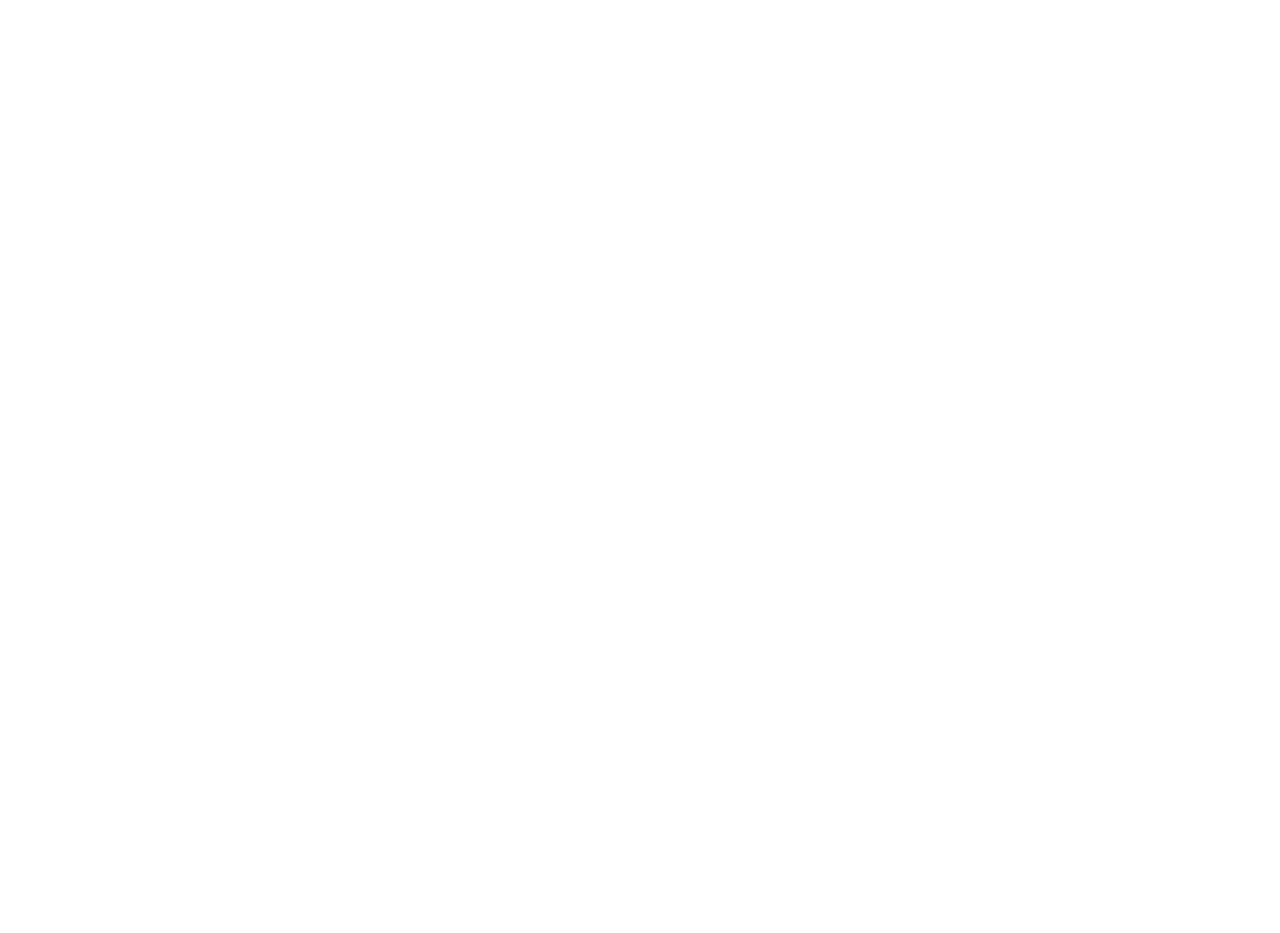
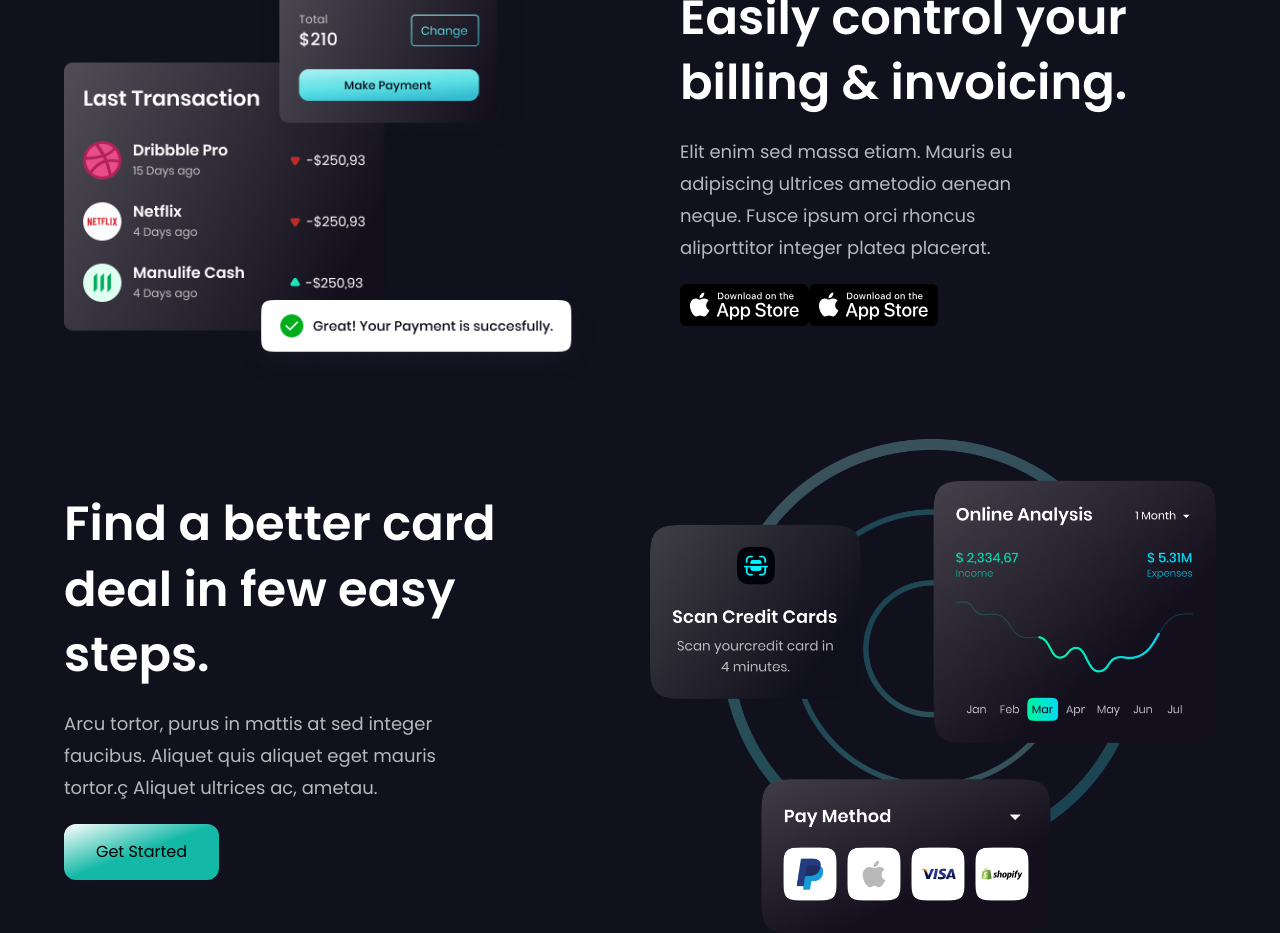
Before and after one commit to professor-12/Hoobank, a React (Vite) app: page / in a window 1280 px wide. Shown: the part 1720-2653 px from the top of the page. Before the commit the page ends 1584 px from the top, so only its background shows below. Built offline with nearby package versions, Linux system fonts and the light colour scheme.

Commit message:
Create Billing Component

```diff
--- /dev/null
+++ b/src/components/Billing.tsx
@@ -0,0 +1,49 @@
+const Billing = () => {
+    return (
+        <section className="">
+            <div className="lg:grid grid-flow-row-dense items-center  lg:grid-cols-2 space-y-9 lg:gap-20 py-12">
+                <div>
+                    <img src="/bill.fd47dad8.png" alt="" />
+                </div>
+                <div className="text-white space-y-5">
+                    <h1 className="text-5xl font-semibold lg:w-[90%] leading-[4.1rem]">
+                        Easily control your billing & invoicing.
+                    </h1>
+                    <p className="text-muted text-lg lg:w-[70%] leading-8">
+                        Elit enim sed massa etiam. Mauris eu adipiscing ultrices
+                        ametodio aenean neque. Fusce ipsum orci rhoncus
+                        aliporttitor integer platea placerat.
+                    </p>
+                    <div>
+                        <button type="button">
+                            <img src="/apple.994d47a8.svg" alt="" />
+                        </button>
+                        <button type="button">
+                            <img src="/apple.994d47a8.svg" alt="" />
+                        </button>
+                    </div>
+                </div>
+            </div>
+            <div className="lg:flex justify-between items-center flex-row-reverse">
+                <div>
+                    <img src="/card.af071def.png" alt="" />
+                </div>
+                <div className="text-white space-y-5">
+                    <h1 className="text-5xl font-semibold lg:w-[90%] leading-[4.1rem]">
+                        Find a better card deal in few easy steps.
+                    </h1>
+                    <p className="text-muted text-lg lg:w-[70%] leading-8">
+                        Arcu tortor, purus in mattis at sed integer faucibus.
+                        Aliquet quis aliquet eget mauris tortor.ç Aliquet
+                        ultrices ac, ametau.
+                    </p>
+                    <button className="bg-gradient-to-br text-black from-white to-teal-500 from-0% to-50%  px-8  p-4 rounded-xl">
+                        Get Started
+                    </button>
+                </div>
+            </div>
+        </section>
+    );
+};
+
+export default Billing;
--- a/src/components/GetStarted.tsx
+++ b/src/components/GetStarted.tsx
@@ -18,7 +18,7 @@
 
 const GetStarted = () => {
     return (
-        <div className="lg:grid lg:grid-cols-2 space-y-9 lg:gap-20 py-12">
+        <div className="lg:grid lg:grid-cols-2 lg:space-y-0 space-y-9 lg:gap-20 py-12">
             <div className="text-white space-y-5">
                 <h1 className="text-5xl font-semibold lg:w-[90%] leading-[4.1rem]">
                     You do the business, we’ll handle the money.
--- a/src/pages/Home.tsx
+++ b/src/pages/Home.tsx
@@ -1,3 +1,4 @@
+import Billing from "../components/Billing";
 import GetStarted from "../components/GetStarted";
 import Hero from "../components/Hero";
 import NavBar from "../components/NavBar";
@@ -9,7 +10,8 @@
                 <NavBar />
                 <Hero />
                 <Stats />
-                <GetStarted/>
+            <GetStarted />
+            <Billing/>
         </div>
     );
 };
```
